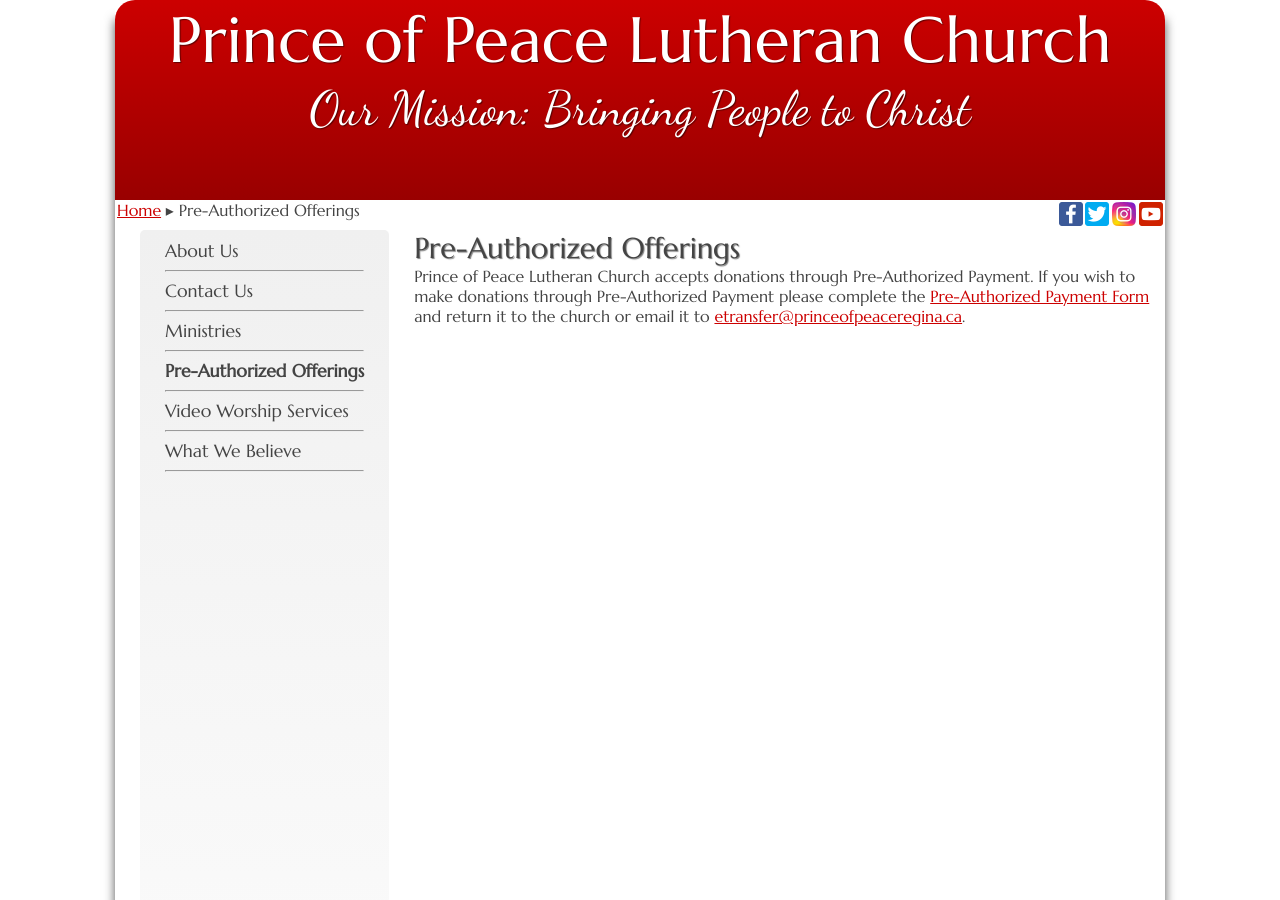
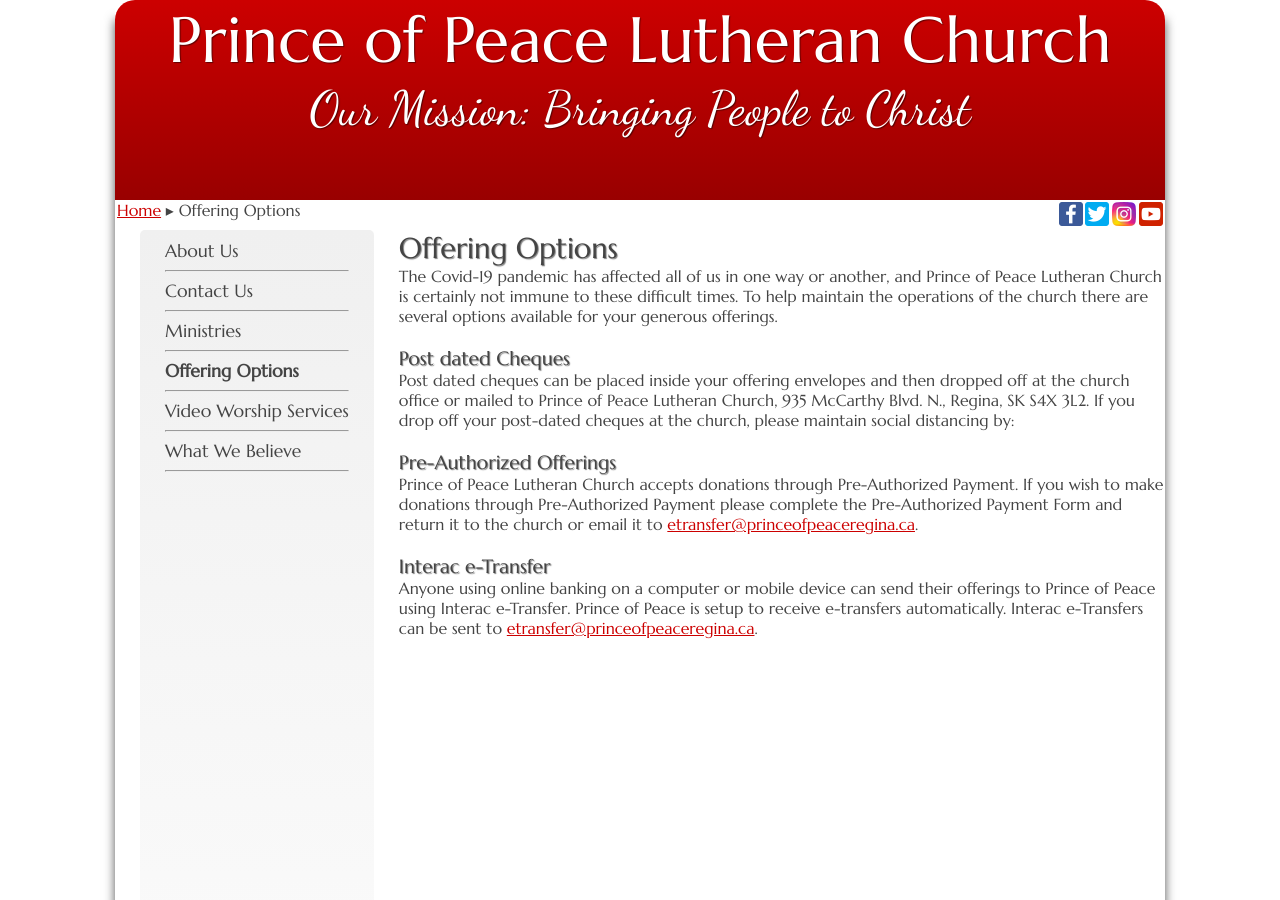
Before and after one commit to weslowsk/princeofpeace, a Jekyll site: the page built from offerings.html, in a window 1280 px wide and 900 px high. Built offline with Jekyll 4.4.1, drawn with Linux system fonts in a browser that asks for light colours.

Commit message:
offering options

```diff
--- a/offerings.html
+++ b/offerings.html
@@ -1,7 +1,16 @@
 ---
 layout: default
-title: Pre-Authorized Offerings
+title: Offering Options
 ---
-<h1>Pre-Authorized Offerings</h1>
-<p>Prince of Peace Lutheran Church accepts donations through Pre-Authorized Payment.
-If you wish to make donations through Pre-Authorized Payment please complete the <a href="{{site.baseurl}}/pdf/-Pre-Authorization Form.pdf">Pre-Authorized Payment Form</a> and return it to the church or email it to <a href="mailto:etransfer@princeofpeaceregina.ca">etransfer@princeofpeaceregina.ca</a>.
+<h1>Offering Options</h1>
+
+<p>The Covid-19 pandemic has affected all of us in one way or another, and Prince of Peace Lutheran Church is certainly not immune to these difficult times.  To help maintain the operations of the church there are several options available for your generous offerings.</p>
+<br/>
+<h2>Post dated Cheques</h2>
+Post dated cheques can be placed inside your offering envelopes and then dropped off at the church office or mailed to Prince of Peace Lutheran Church, 935 McCarthy Blvd. N., Regina, SK S4X 3L2.  If you drop off your post-dated cheques at the church, please maintain social distancing by:
+<br/></br>
+<h2>Pre-Authorized Offerings</h2>
+Prince of Peace Lutheran Church accepts donations through Pre-Authorized Payment. If you wish to make donations through Pre-Authorized Payment please complete the Pre-Authorized Payment Form and return it to the church or email it to <a href="mailto:etransfer@princeofpeaceregina.ca">etransfer@princeofpeaceregina.ca</a>.
+<br/></br>
+<h2>Interac e-Transfer</h2>
+Anyone using online banking on a computer or mobile device can send their offerings to Prince of Peace using Interac e-Transfer.  Prince of Peace is setup to receive e-transfers automatically.  Interac e-Transfers can be sent to <a href="mailto:etransfer@princeofpeaceregina.ca">etransfer@princeofpeaceregina.ca</a>.
```
